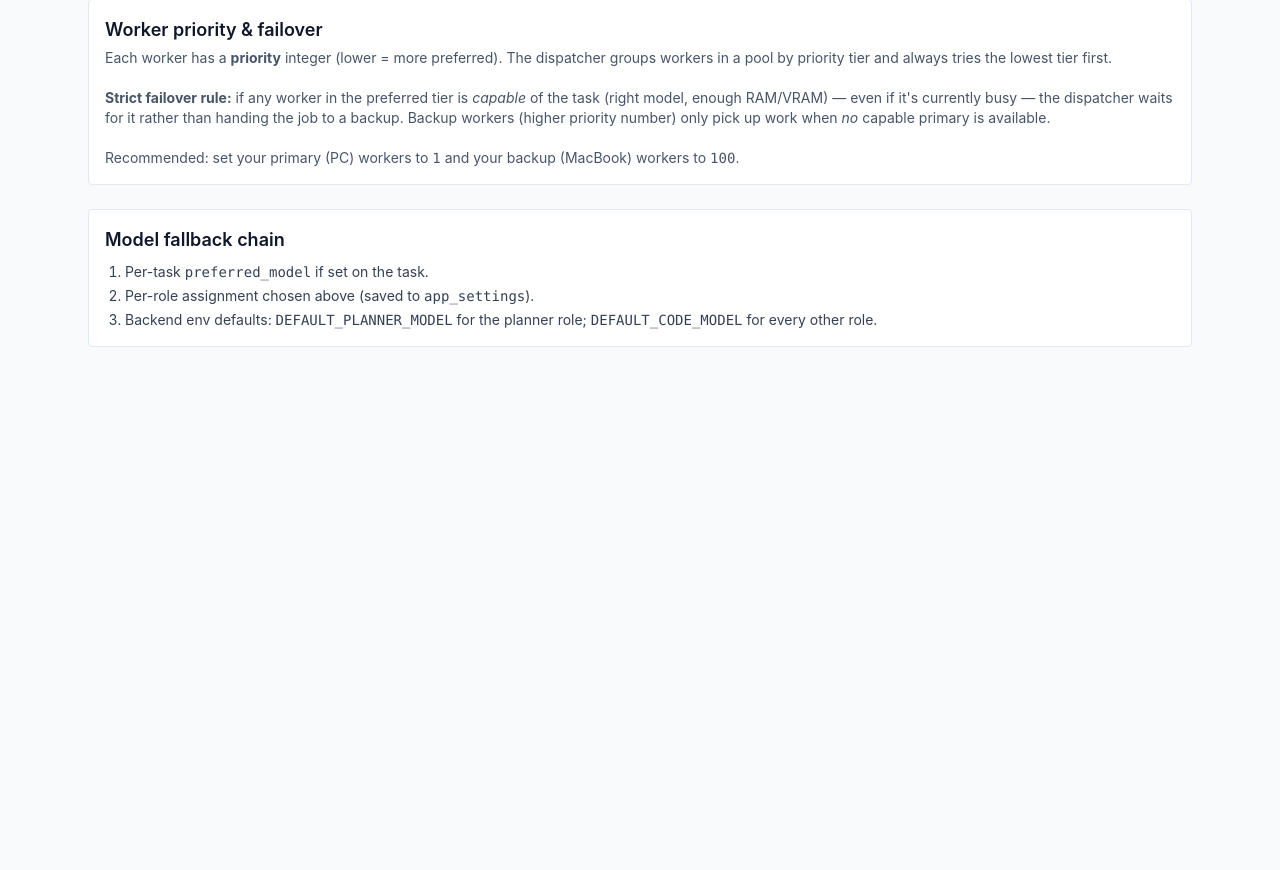
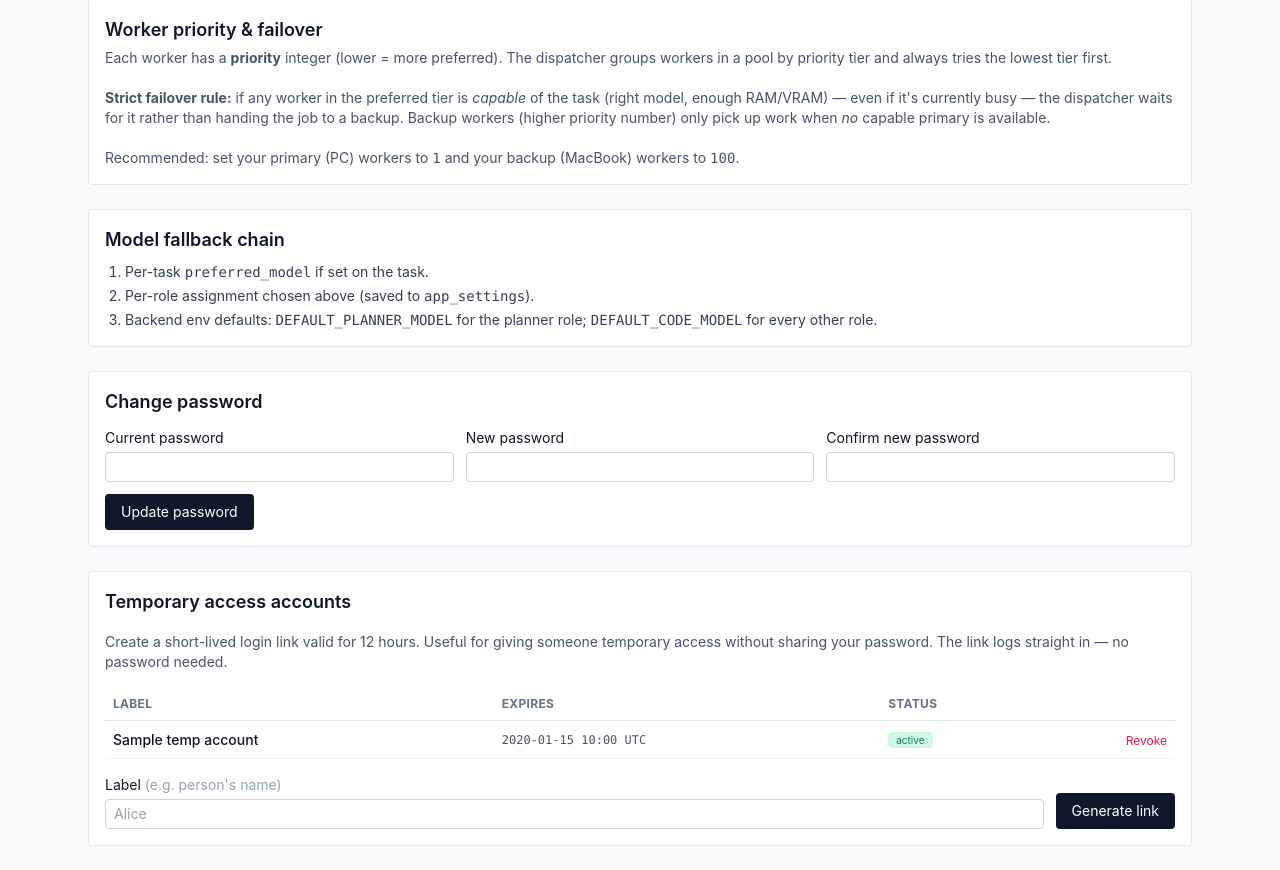
Before and after one commit to will-barnard/dry-dock, a FastAPI app: template backend/app/templates/settings.html in a window 1280 px wide. Shown: the part 513-1383 px from the top of the page. Before the commit the page ends 860 px from the top, so only its background shows below. Run offline with FastAPI, Linux system fonts and the light colour scheme; the template is opened without the code that fills it: most values are stand-ins (such as "Sample title", 1, 10 or a date in 2020); parts of the project's set-up code (start-up, migrations or seed data) failed here and were passed over; some libraries are stand-ins or nearby versions.

Commit message:
qualitative operator improvements, temp login

```diff
--- a/backend/app/main.py
+++ b/backend/app/main.py
@@ -52,6 +52,11 @@ _INLINE_MIGRATIONS: tuple[str, ...] = (
     # legacy boolean so existing "search on" conversations keep working.
     "ALTER TABLE conversations ADD COLUMN IF NOT EXISTS web_mode VARCHAR(16) NOT NULL DEFAULT 'off'",
     "UPDATE conversations SET web_mode = 'search' WHERE web_search_enabled = TRUE AND web_mode = 'off'",
+    "ALTER TABLE conversations ADD COLUMN IF NOT EXISTS search_site VARCHAR(255)",
+    # Temp accounts (12-hour token login)
+    "ALTER TABLE users ADD COLUMN IF NOT EXISTS is_temp BOOLEAN NOT NULL DEFAULT FALSE",
+    "ALTER TABLE users ADD COLUMN IF NOT EXISTS temp_token VARCHAR(64)",
+    "ALTER TABLE users ADD COLUMN IF NOT EXISTS token_expires_at TIMESTAMP WITH TIME ZONE",
 )
 
 # ALTER TYPE … ADD VALUE cannot run inside a transaction block in PostgreSQL.
--- a/backend/app/templates/settings.html
+++ b/backend/app/templates/settings.html
@@ -115,4 +115,102 @@
     <li>Backend env defaults: <span class="font-mono">DEFAULT_PLANNER_MODEL</span> for the planner role; <span class="font-mono">DEFAULT_CODE_MODEL</span> for every other role.</li>
   </ol>
 </section>
+
+{% set pw_error = request.query_params.get('error') %}
+{% set pw_success = request.query_params.get('success') %}
+{% set new_token = request.query_params.get('new_token') %}
+
+<section class="mt-6 bg-white border border-slate-200 rounded p-4 space-y-3">
+  <h2 class="text-lg font-semibold">Change password</h2>
+  {% if pw_error == 'wrong_password' %}
+    <div class="text-sm text-rose-600">Current password is incorrect.</div>
+  {% elif pw_error == 'too_short' %}
+    <div class="text-sm text-rose-600">New password must be at least 10 characters.</div>
+  {% elif pw_error == 'mismatch' %}
+    <div class="text-sm text-rose-600">New passwords do not match.</div>
+  {% elif pw_success == 'password_changed' %}
+    <div class="text-sm text-emerald-600">Password updated successfully.</div>
+  {% endif %}
+  <form method="post" action="/settings/password" class="grid grid-cols-1 sm:grid-cols-3 gap-3 items-end">
+    <label class="text-sm block">Current password
+      <input type="password" name="current_password" required autocomplete="current-password"
+             class="w-full mt-1 border border-slate-300 rounded px-2 py-1 text-sm">
+    </label>
+    <label class="text-sm block">New password
+      <input type="password" name="new_password" required autocomplete="new-password" minlength="10"
+             class="w-full mt-1 border border-slate-300 rounded px-2 py-1 text-sm">
+    </label>
+    <label class="text-sm block">Confirm new password
+      <input type="password" name="confirm_password" required autocomplete="new-password"
+             class="w-full mt-1 border border-slate-300 rounded px-2 py-1 text-sm">
+    </label>
+    <div class="sm:col-span-3">
+      <button class="bg-slate-900 text-white text-sm px-4 py-2 rounded">Update password</button>
+    </div>
+  </form>
+</section>
+
+<section class="mt-6 bg-white border border-slate-200 rounded p-4 space-y-4">
+  <h2 class="text-lg font-semibold">Temporary access accounts</h2>
+  <p class="text-sm text-slate-600">
+    Create a short-lived login link valid for 12 hours. Useful for giving someone
+    temporary access without sharing your password. The link logs straight in — no password needed.
+  </p>
+
+  {% if new_token %}
+    <div class="bg-emerald-50 border border-emerald-200 rounded p-3 text-sm space-y-1">
+      <div class="font-semibold text-emerald-800">Temp account created — share this link:</div>
+      <div class="font-mono text-xs break-all text-emerald-900 select-all"
+           id="new-token-url">{{ request.url.scheme }}://{{ request.url.netloc }}/login/token/{{ new_token }}</div>
+      <button onclick="navigator.clipboard.writeText(document.getElementById('new-token-url').textContent)"
+              class="text-xs text-emerald-700 hover:underline">Copy to clipboard</button>
+    </div>
+  {% endif %}
+
+  {% if temp_accounts %}
+    <table class="w-full text-sm">
+      <thead class="text-xs uppercase tracking-wide text-slate-500 border-b border-slate-200">
+        <tr>
+          <th class="text-left py-2 px-2">Label</th>
+          <th class="text-left py-2 px-2">Expires</th>
+          <th class="text-left py-2 px-2">Status</th>
+          <th class="py-2 px-2"></th>
+        </tr>
+      </thead>
+      <tbody>
+        {% for t in temp_accounts %}
+          <tr class="border-b border-slate-100">
+            <td class="py-2 px-2 font-medium">{{ t.name or '—' }}</td>
+            <td class="py-2 px-2 font-mono text-xs text-slate-600">
+              {{ t.token_expires_at.strftime('%Y-%m-%d %H:%M UTC') if t.token_expires_at else '—' }}
+            </td>
+            <td class="py-2 px-2">
+              {% if t.token_expires_at and t.token_expires_at < now %}
+                <span class="text-[10px] px-2 py-0.5 rounded bg-slate-100 text-slate-500">expired</span>
+              {% else %}
+                <span class="text-[10px] px-2 py-0.5 rounded bg-emerald-100 text-emerald-700">active</span>
+              {% endif %}
+            </td>
+            <td class="py-2 px-2 text-right">
+              <form method="post" action="/settings/temp-account/{{ t.id }}/delete" class="m-0 inline"
+                    onsubmit="return confirm('Revoke this temp account?');">
+                <button class="text-xs text-rose-600 hover:text-rose-800">Revoke</button>
+              </form>
+            </td>
+          </tr>
+        {% endfor %}
+      </tbody>
+    </table>
+  {% else %}
+    <p class="text-sm text-slate-400 italic">No temp accounts yet.</p>
+  {% endif %}
+
+  <form method="post" action="/settings/temp-account" class="flex gap-3 items-end">
+    <label class="text-sm flex-1">Label <span class="text-slate-400">(e.g. person's name)</span>
+      <input name="label" required placeholder="Alice"
+             class="w-full mt-1 border border-slate-300 rounded px-2 py-1 text-sm">
+    </label>
+    <button class="bg-slate-900 text-white text-sm px-4 py-2 rounded shrink-0">Generate link</button>
+  </form>
+</section>
 {% endblock %}
```
Also changed, not shown: backend/app/models.py (+7 -0 lines), backend/app/orchestrator/chat.py (+12 -1 lines), backend/app/orchestrator/tools.py (+38 -17 lines), backend/app/orchestrator/web_search.py (+39 -10 lines), backend/app/routes/auth.py (+23 -0 lines), backend/app/routes/operator.py (+6 -2 lines), backend/app/routes/settings.py (+96 -14 lines), backend/app/templates/operator_thread.html (+11 -1 lines), worker/app/main.py (+5 -2 lines).
